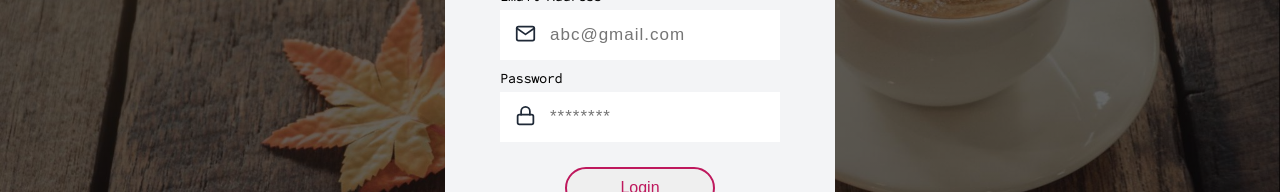
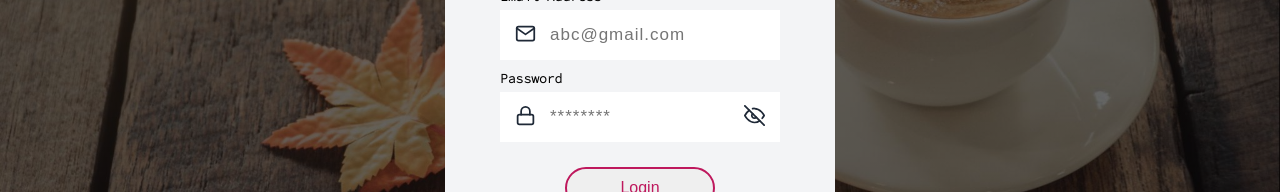
Before and after one commit to stocke777/StyledLoginReactjs, a React (Create React App) app: page /login in a window 1280 px wide. Shown: the part 378-570 px from the top of the page. Built offline with nearby package versions, Linux system fonts and the light colour scheme.

Commit message:
eye added to password

```diff
--- a/src/components/Formlib.jsx
+++ b/src/components/Formlib.jsx
@@ -1,3 +1,4 @@
+import { useState } from "react";
 import { useField } from "formik";
 import {
     StyledTextInput,
@@ -5,9 +6,11 @@ import {
     StyledIcon
 } from './Styles'
 
+import {FiEye, FiEyeOff} from 'react-icons/fi';
+
 export const TextInput = ({icon, ...props}) =>{
     const [field, meta] = useField(props);
-
+    const [show, setShow] = useState(false)
     return (
         <div style={{position: 'relative'}}>
             <StyledLabel htmlFor = {props.name}>
@@ -17,9 +20,15 @@ export const TextInput = ({icon, ...props}) =>{
                 {...field}
                 {...props}
             />
-            <StyledIcon>
-                {icon}
-            </StyledIcon>
+            <StyledIcon>{icon}</StyledIcon>
+
+            {
+                props.type === "password" &&
+                <StyledIcon onClick={() => setShow(!show)} right>
+                    {show && <FiEye/>}
+                    {!show && <FiEyeOff/>}
+                </StyledIcon>
+            }
 
         </div>
     )
```
